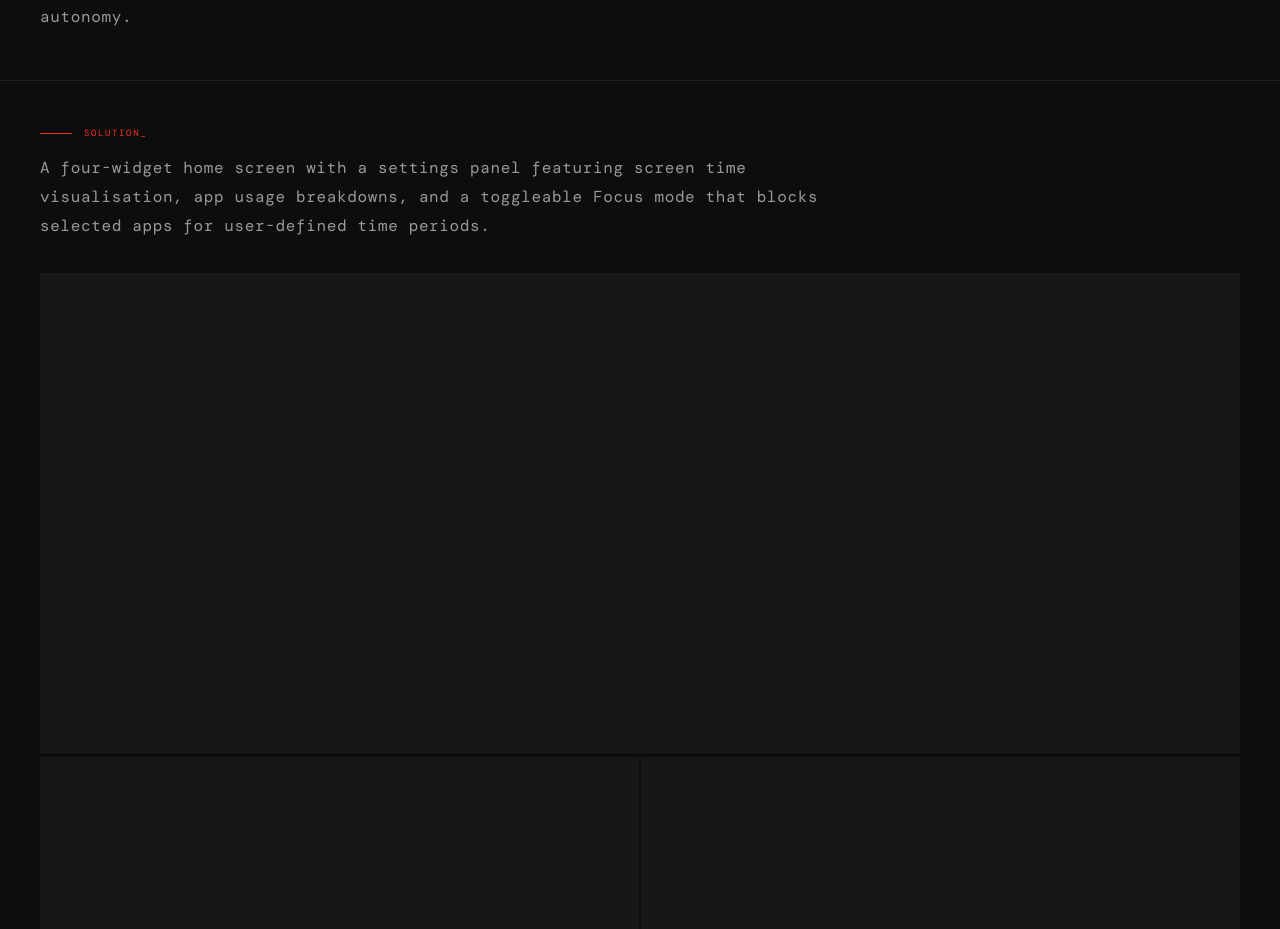
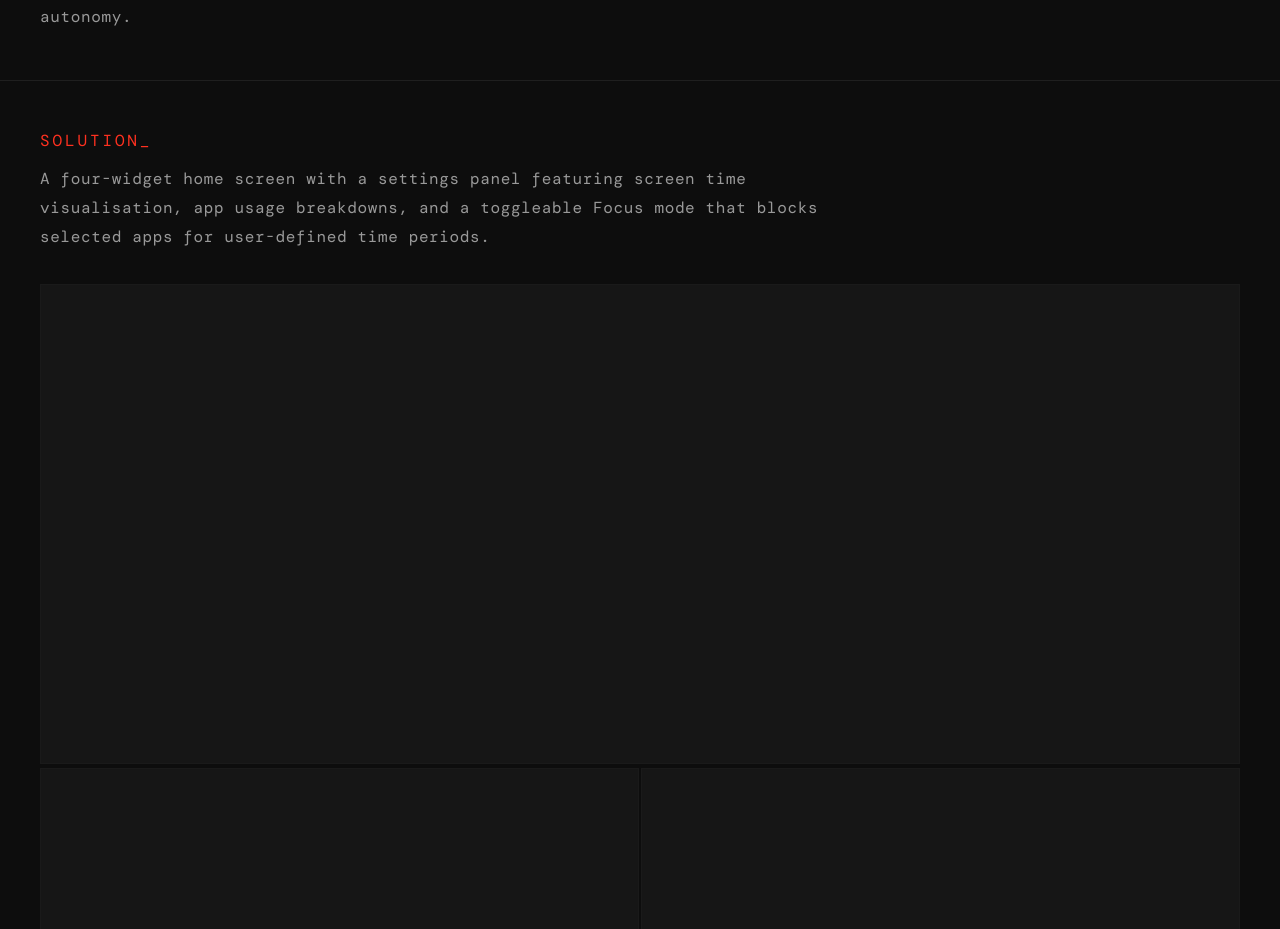
Before and after one commit to pramitranjann/pramitranjan-portfolio, a Next.js app: page /work/atom in a window 1280 px wide. Shown: the part 2049-2978 px from the top of the page. Built offline with nearby package versions, Linux system fonts and the light colour scheme.

Commit message:
fix: match SOLUTION_ label style to KEY DECISIONS_

```diff
--- a/components/CaseStudyLayout.tsx
+++ b/components/CaseStudyLayout.tsx
@@ -159,7 +159,9 @@ export function CaseStudyLayout({
 
         {/* Solution */}
         <section className="border-b border-divider" style={{ padding: '48px 40px' }}>
-          <RuleLabel number="SOLUTION_" />
+          <p className="font-mono mb-3" style={{ fontSize: 'var(--text-eyebrow)', letterSpacing: '0.18em', color: '#FF3120' }}>
+            SOLUTION_
+          </p>
           <p className="font-mono mb-8" style={{ fontSize: 'var(--text-body)', letterSpacing: '0.04em', color: '#999999', lineHeight: 1.8, maxWidth: '66%' }}>
             {solution ?? ''}
           </p>
```
